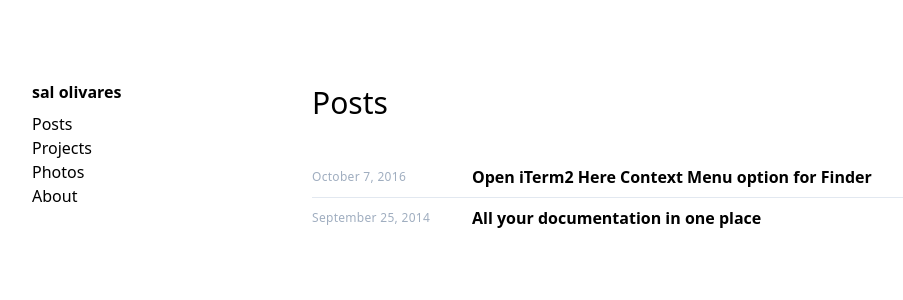
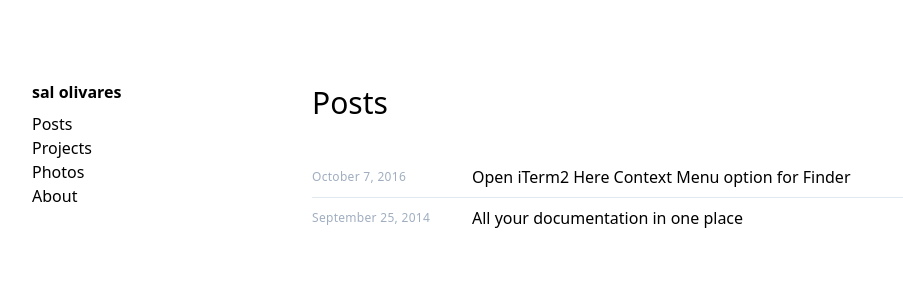
Before and after one commit to salolivares/salolivares.com, a Next.js app: page /posts in a window 1280 px wide. Shown: the top 300 px of the page, without its empty margins (8-911 px from the left). Built offline with nearby package versions, Linux system fonts and the light colour scheme.

Commit message:
fix: font styling for posts

```diff
--- a/pages/posts.tsx
+++ b/pages/posts.tsx
@@ -26,7 +26,7 @@ const PostsPage = ({ posts }: InferGetStaticPropsType<typeof getStaticProps>) =>
             <PostDate dateString={post.date} />
           </div>
           <Link href={`/posts/${post.params.year}/${post.params.month}/${post.params.day}/${post.params.slug}`}>
-            <a className="no-underline hover:underline font-semibold">{post.title}</a>
+            <a className="no-underline hover:underline font-medium">{post.title}</a>
           </Link>
         </div>
       ))}
```
